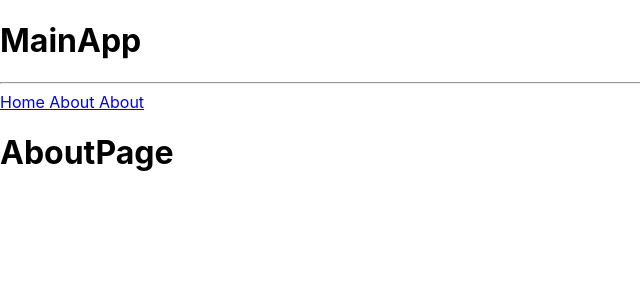
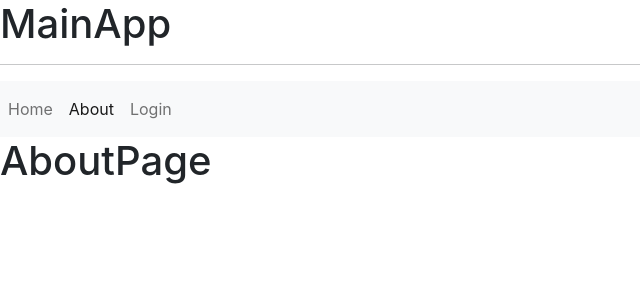
Before and after one commit to AcostaF2001/Challenges, a React (Create React App) app: page /about in a window 1280 px wide. Shown: the top 300 px of the page, without its empty margins (0-640 px from the left). Built offline with nearby package versions, Linux system fonts and the light colour scheme.

Commit message:
Cambiosss4
afafasf

```diff
--- a/public/index.html
+++ b/public/index.html
@@ -23,7 +23,9 @@
       Unlike "/favicon.ico" or "favicon.ico", "%PUBLIC_URL%/favicon.ico" will
       work correctly both with client-side routing and a non-root public URL.
       Learn how to configure a non-root public URL by running `npm run build`.
+
     -->
+    <link href="https://cdn.jsdelivr.net/npm/bootstrap@5.2.1/dist/css/bootstrap.min.css" rel="stylesheet" integrity="sha384-iYQeCzEYFbKjA/T2uDLTpkwGzCiq6soy8tYaI1GyVh/UjpbCx/TYkiZhlZB6+fzT" crossOrigin="anonymous"></link>
     <title>React App</title>
   </head>
   <body>
--- a/src/components/MainApp.jsx
+++ b/src/components/MainApp.jsx
@@ -3,6 +3,7 @@ import { Link,NavLink,Navigate, Route, Routes } from 'react-router-dom'
 import { Homepage } from './Homepage'
 import { Loginpage } from './Loginpage'
 import { AboutPage } from './AboutPage'
+import { NavComponent } from './NavComponent'
 
 
 
@@ -11,21 +12,7 @@ export const MainApp= () =>{
     <>
         <h1>MainApp</h1>
         <hr />
-        <NavLink className={ (args) => ` ${ args.isActive ? 'active' : '' } ` } to="/"> Home </NavLink>
-        {/* <Link to="/">Home</Link> */}
-        <NavLink className={ (args) => ` ${ args.isActive ? 'active' : '' } ` } to="About"> About </NavLink>
-        {/* <Link to="about">About</Link> */}
-        {/* <Link to="login">Login</Link> */}
-        <NavLink className={ (args) => ` ${ args.isActive ? 'active' : '' } ` } to="Login"> About </NavLink>
-
-
-        <Routes>
-            <Route path="/" element={<Homepage/>}></Route>
-            <Route path="login" element={<Loginpage/>}></Route>
-            <Route path="about" element={<AboutPage/>}></Route>
-            <Route path="/*" element={<Navigate to="/about"/>}></Route>
-
-        </Routes>
+        <NavComponent/>
 
     </>
   )
--- /dev/null
+++ b/src/components/NavComponent.jsx
@@ -0,0 +1,34 @@
+import React from 'react'
+import { Link,NavLink,Navigate, Route, Routes } from 'react-router-dom'
+import { Homepage } from './Homepage'
+import { Loginpage } from './Loginpage'
+import { AboutPage } from './AboutPage'
+
+
+export const  NavComponent=() =>{
+  return (
+    <>
+        <div class="navbar navbar-expand-lg bg-light">
+            <div class="navbar-nav">
+                <NavLink className={ (args) => `nav-link ${ args.isActive ? 'active' : '' } ` } to="home"> Home </NavLink>
+                {/* <Link to="/">Home</Link> */}
+                <NavLink className={ (args) => `nav-link ${ args.isActive ? 'active' : '' } ` } to="About"> About </NavLink>
+                {/* <Link to="about">About</Link> */}
+                {/* <Link to="login">Login</Link> */}
+                <NavLink className={ (args) => `nav-link ${ args.isActive ? 'active' : '' } ` } to="Login"> Login </NavLink>
+
+            </div>
+        </div>
+
+
+
+        <Routes>
+            <Route path="home" element={<Homepage/>}></Route>
+            <Route path="login" element={<Loginpage/>}></Route>
+            <Route path="about" element={<AboutPage/>}></Route>
+            <Route path="/*" element={<Navigate to="/about"/>}></Route>
+
+        </Routes>
+    </>
+  )
+}
--- a/src/index.js
+++ b/src/index.js
@@ -20,6 +20,7 @@ ReactDOM.createRoot(document.getElementById('root')).render(
     <link href="https://cdn.jsdelivr.net/npm/bootstrap@5.2.1/dist/css/bootstrap.min.css" rel="stylesheet" integrity="sha384-iYQeCzEYFbKjA/T2uDLTpkwGzCiq6soy8tYaI1GyVh/UjpbCx/TYkiZhlZB6+fzT" crossOrigin="anonymous"></link> */}
     <BrowserRouter>
       <App />
+      <link href="https://cdn.jsdelivr.net/npm/bootstrap@5.2.1/dist/css/bootstrap.min.css" rel="stylesheet" integrity="sha384-iYQeCzEYFbKjA/T2uDLTpkwGzCiq6soy8tYaI1GyVh/UjpbCx/TYkiZhlZB6+fzT" crossOrigin="anonymous"></link>
     </BrowserRouter>
   </>
 
```
